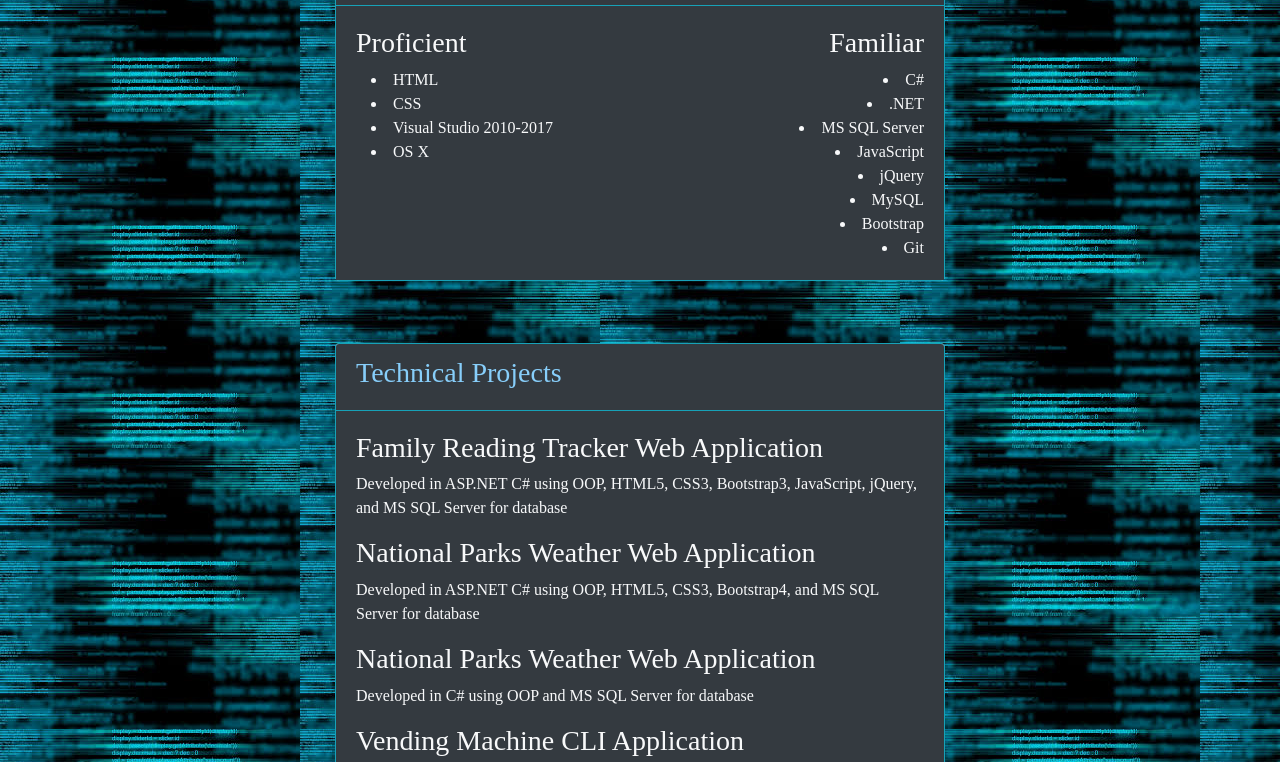
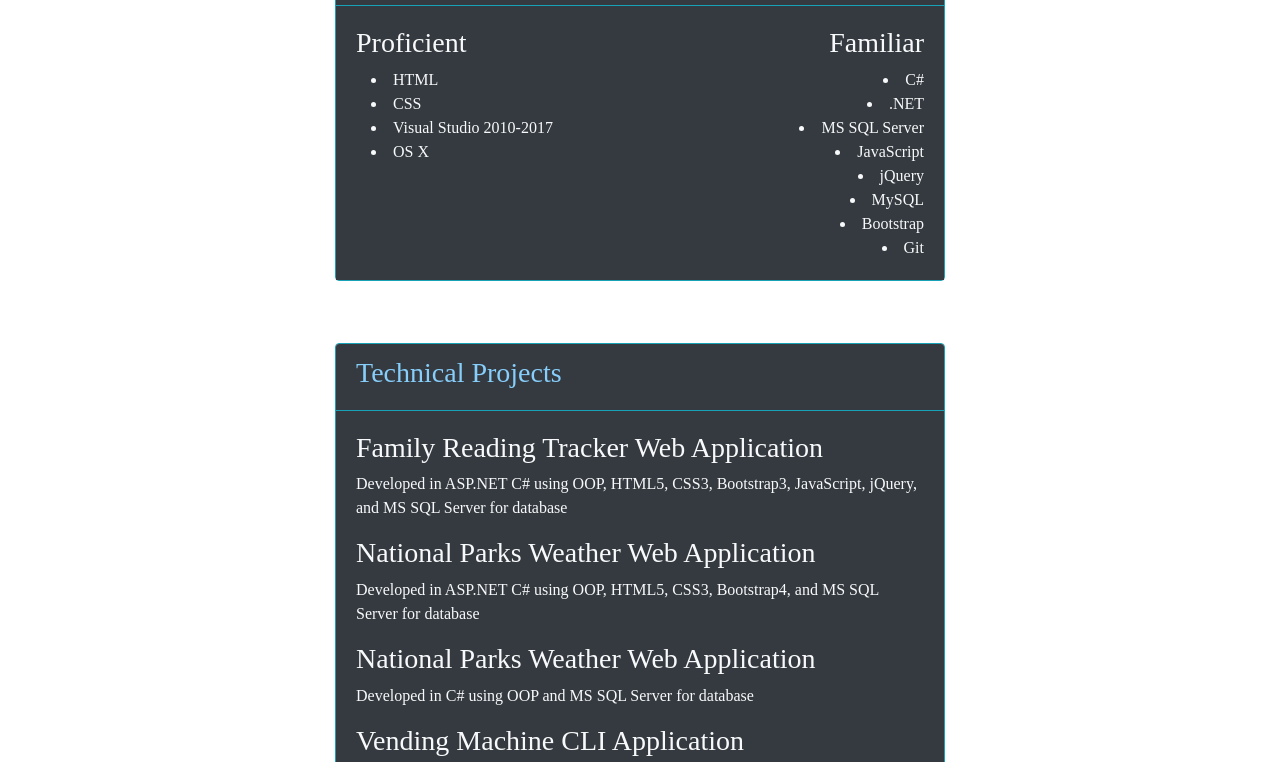
Before and after one commit to RTBoliske/RTBoliske.github.io, a plain HTML site: page index.html in a window 1280 px wide. Shown: the part 447-1209 px from the top of the page. Drawn offline with nearby package versions, Linux system fonts and the light colour scheme; files that its build step writes are made by us from their sources.

Commit message:
Update index.html

```diff
--- a/index.html
+++ b/index.html
@@ -20,7 +20,7 @@
 		</ul>
 	</nav>
 
-	<body background="images/abstract_code.jpg">
+	<body >
 		<div class="container-fluid">
 			<div class="row" style="padding-top: 5%;">
 				<div class="col-md-3"></div>
```
